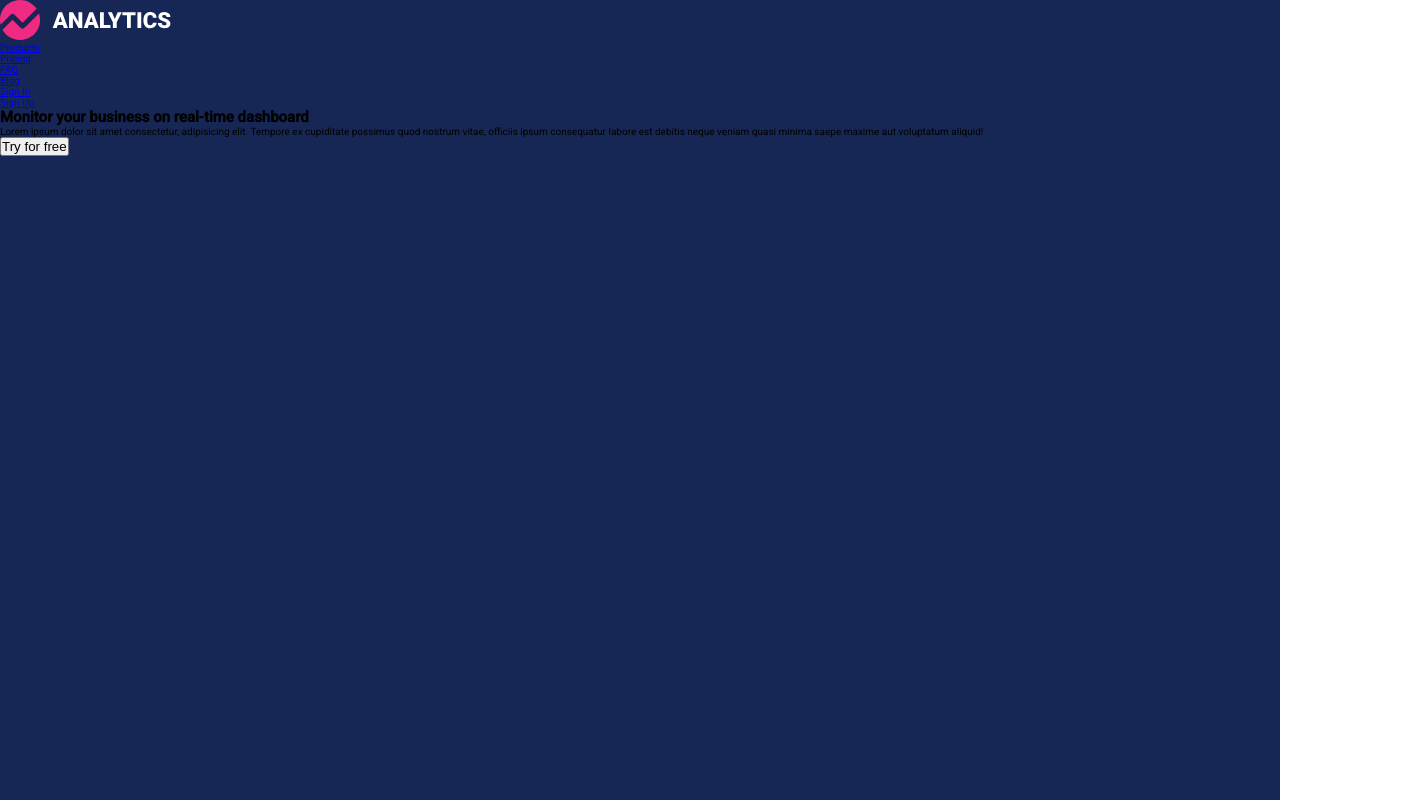
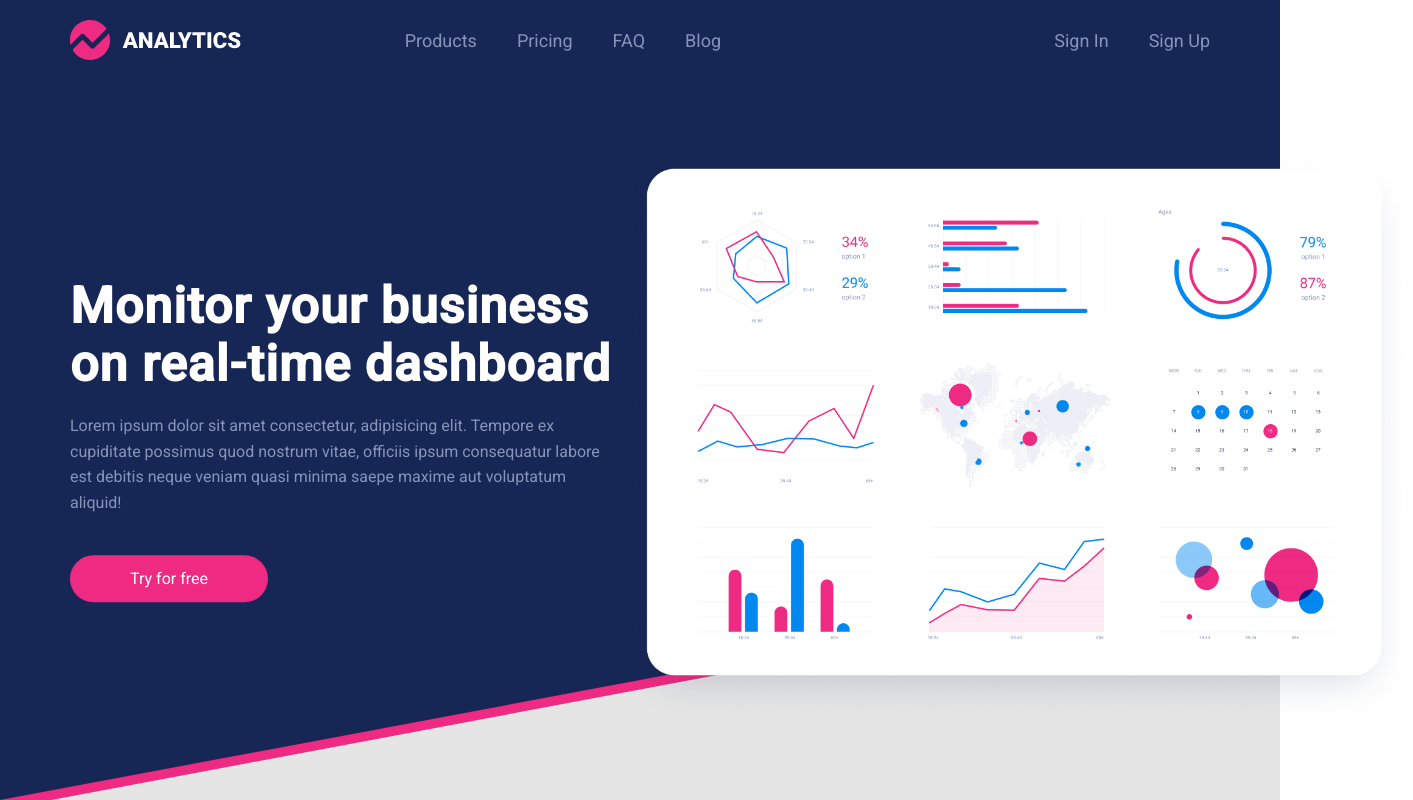
Before and after one commit to MohitAlphonsus/Analytics-landing-page, a plain HTML site: page index.html in a window 1280 px wide. Shown: the whole page, 1413 px wide, since content can reach past the window. Drawn offline with Linux system fonts and the light colour scheme.

Commit message:
header navigation and hero section styles implemented

```diff
--- a/index.html
+++ b/index.html
@@ -15,6 +15,7 @@
 	</head>
 	<body>
 		<section class="section-hero">
+			<div class="container">
 				<header class="header">
 					<img
 						src="assets/main-logo.svg"
@@ -32,16 +33,26 @@
 						</ul>
 					</nav>
 				</header>
-
+				<div class="hero-content">
 					<div class="hero-text-box">
 						<h1>Monitor your business on real-time dashboard</h1>
 						<p>
-					Lorem ipsum dolor sit amet consectetur, adipisicing elit. Tempore ex
-					cupiditate possimus quod nostrum vitae, officiis ipsum consequatur
-					labore est debitis neque veniam quasi minima saepe maxime aut
-					voluptatum aliquid!
+							Lorem ipsum dolor sit amet consectetur, adipisicing elit. Tempore
+							ex cupiditate possimus quod nostrum vitae, officiis ipsum
+							consequatur labore est debitis neque veniam quasi minima saepe
+							maxime aut voluptatum aliquid!
 						</p>
-				<button>Try for free</button>
+						<button class="btn">Try for free</button>
+					</div>
+
+					<div class="hero-imgs">
+						<img
+							src="assets/hero-screen.png"
+							alt="hero-screen"
+							class="hero-screen-img"
+						/>
+					</div>
+				</div>
 			</div>
 		</section>
 	</body>
--- a/style.css
+++ b/style.css
@@ -20,19 +20,129 @@ html {
 body {
 	font-family: 'Roboto', sans-serif;
 	height: 100vh;
+	color: var(--color-light-blue-gray);
+	overflow-x: hidden;
+}
+
+p {
+	font-size: 1.6rem;
+	line-height: 1.6;
 }
 
 /** UTILITY CLASSES  */
+.container {
+	max-width: 114rem;
+	margin: 0 auto;
+}
+
+.btn {
+	display: inline-block;
+	border: none;
+	padding: 1.4rem 6rem;
+	border-radius: 10rem;
+	font: inherit;
+	font-size: 1.6rem;
+	background-color: var(--color-secondary);
+	color: #fff;
+	cursor: pointer;
+	transition: all 0.2s;
+}
+
+.btn:hover {
+	filter: brightness(120%);
+}
 
 /** GENERAL STYLINGS */
 .section-hero {
 	height: 100%;
 	background-color: var(--color-primary);
+	position: relative;
+	/* clip-path: polygon(0 0, 100% 0, 100% 70%, 0 100%); */
+}
+.section-hero::before,
+.section-hero::after {
+	position: absolute;
+	content: '';
+	width: 100%;
+	height: 30%;
+	bottom: 0;
+}
+
+.section-hero::before {
+	background-color: var(--color-secondary);
+	clip-path: polygon(100% 0, 100% 0, 100% 100%, 0 100%);
+	z-index: 10;
+}
+
+.section-hero::after {
+	background-color: var(--color-light-red-white);
+	clip-path: polygon(100% 4%, 100% 0, 100% 100%, 4% 100%);
+	z-index: 12;
 }
 
 .header {
+	display: flex;
+	align-items: center;
+	gap: 15rem;
+	padding: 2rem 0;
 }
 
 .logo {
 	height: 4rem;
 }
+
+.nav {
+	width: 100%;
+}
+
+.nav ul {
+	list-style: none;
+	display: flex;
+	align-items: center;
+	gap: 4rem;
+}
+
+.nav ul li:nth-child(5) {
+	margin-left: auto;
+}
+
+nav ul li a:link,
+nav ul li a:visited {
+	display: inline-block;
+	text-decoration: none;
+	color: var(--color-light-blue-gray);
+	font-size: 1.8rem;
+}
+
+.hero-content {
+	margin-top: 4rem;
+	display: flex;
+	align-items: center;
+	position: absolute;
+	top: 50%;
+	transform: translateY(-50%);
+	z-index: 99;
+}
+
+.hero-text-box {
+	flex-basis: 45%;
+}
+
+.hero-text-box h1 {
+	color: #fff;
+	font-size: 5rem;
+	letter-spacing: 1px;
+}
+
+.hero-text-box p {
+	margin: 2rem 0 4rem 0;
+}
+
+.hero-imgs {
+	flex-basis: 55%;
+	position: relative;
+}
+
+.hero-screen-img {
+	width: 120%;
+}
```
Lines whose indentation alone changed are shown as unchanged.
